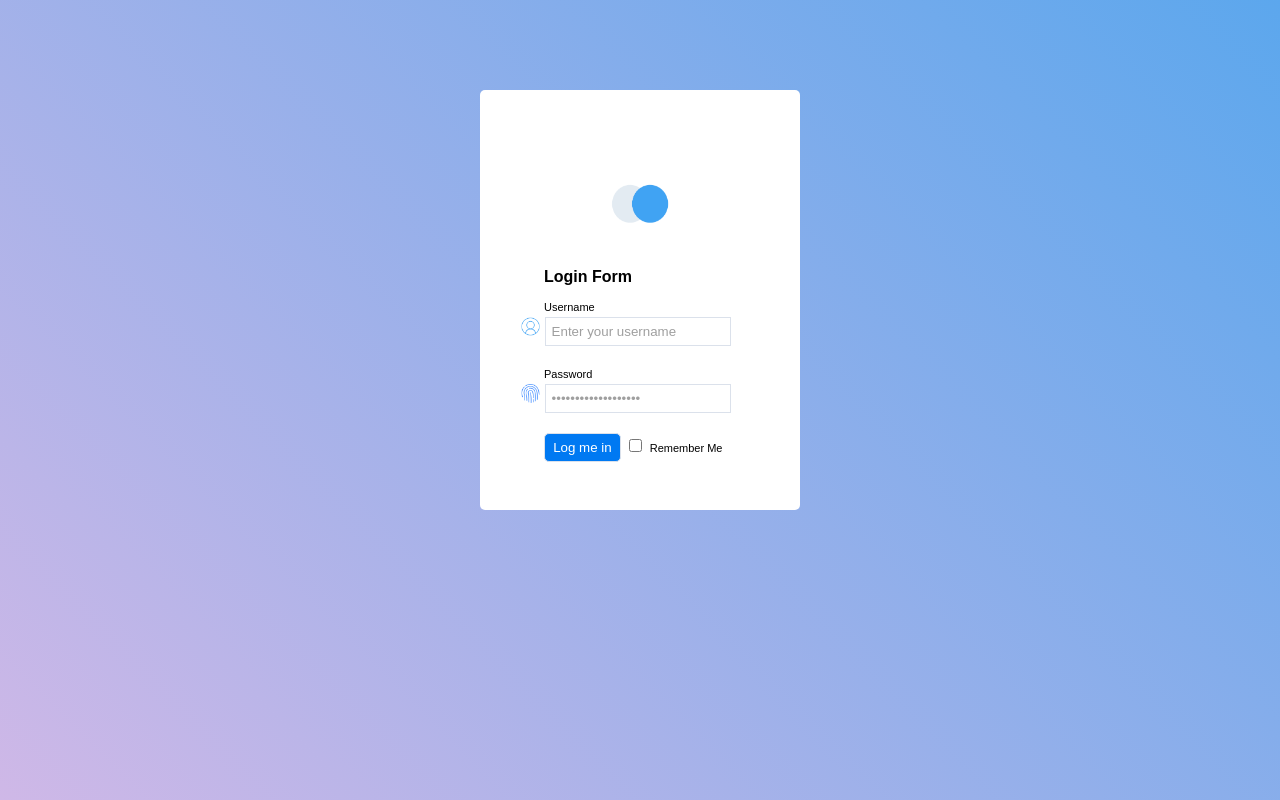
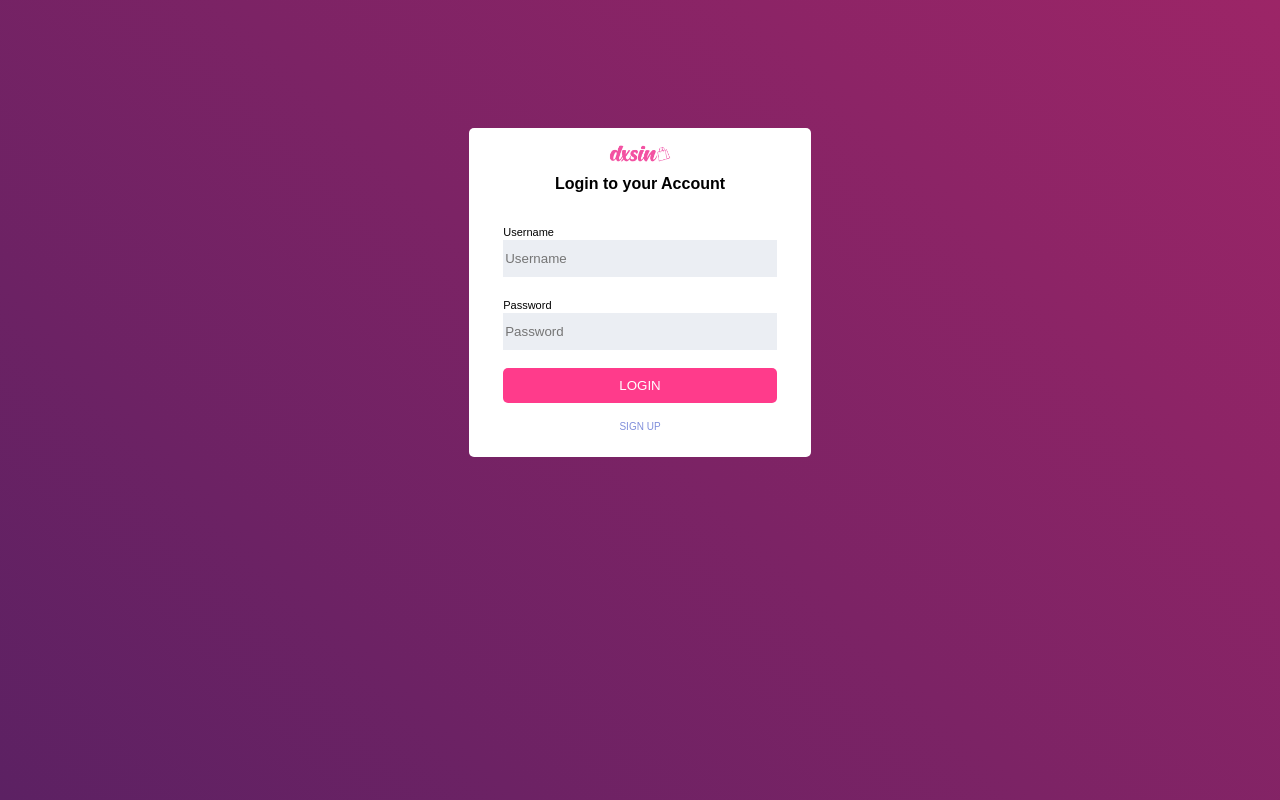
Before and after one commit to Adewol3/Simple-Login-UI, a plain HTML site: page index.html in a window 1280 px wide. Drawn offline with Linux system fonts and the light colour scheme.

Commit message:
Change of Index page

```diff
--- a/index.html
+++ b/index.html
@@ -6,31 +6,27 @@
 <meta name="keywords" content="web development">
 <meta name="author" content="Adewole Boluwatife">
 <meta name="viewport" content="width=device-width, initial-scale=1.0">
-	<title>Login Form</title>
-	<link rel="stylesheet" type="text/css" href="login.css">
-
+	<title>Login Page</title>
+	<link rel="stylesheet" type="text/css" href="main.css">
 </head>
 <body>
-<div class="container">
-<div class="content1">
-<img src="on.png">
-</div>
-<div class="content2">
-<h1>Login Form</h1>
-
-<form>
-<label for="usrname">Username</label><br>
-<img src="user.png">
-	<input type="text" name="usrname" value="Enter your username"><br><br>
-<label for="password">Password</label><br>
-<img src="fingerprint.png">
-	<input type="password" name="password" value="Enter your password"><br><br>
-	<input type="submit" value="Log me in">
-	<input type="checkbox" name="Remember" value="Remember">
-	<label for="remember">Remember Me</label>
-</form>
-	</div>
+<div class="content">
+<div class="logo">
+	<img src="dxsin.png">
 </div>
 
+<div class="form">
+<h1>Login to your Account</h1><br>
+<form>
+	<label for="Username">Username</label><br>
+	<input type="text" name="Username" placeholder="Username"><br><br>
+	<label for="Password">Password</label><br>
+	<input type="text" name="Password" placeholder="Password"><br><br>
+	<input type="submit" value="LOGIN">
+</form>
+</div>
+<br>
+<p>  <a href="Register.html">SIGN UP</a></p>
+</div>
 </body>
 </html>
--- a/login.css
+++ /dev/null
@@ -1,83 +0,0 @@
-html,body{
-	height: 100%;
-	margin: 0;
-	padding: 0;
-	overflow: auto;
-
-
-}
-body{
-	font-family: Arial, Helvetica, sans-serif;
-
-	background-color: #cfb8e7;
-	background: linear-gradient(45deg, #cfb8e7, #5ca7ed);
-
-}
-.container{
-
-	background-color: white;
-
-	width: 320px;
-	height: 420px;
-
-	margin:0 auto;
-	margin-top: 7%;
-	border-radius: 5px;
-
-}
-.content1{
-
-	height: 40%;
-}
-.content1 img{
-	width: 20%;
-	margin-top: 29%;
-	overflow: both;
-	margin-left: 40%;
-
-
-
-}
-.content2{
-
-	margin-left:auto;
-	margin-right: auto;
-
-	width:60%;
-
-
-}
-input{
-	color: #9f9f9f;
-	margin-top: 2px;
-	border: 1px solid #dbe1eb;
-	width:90%;
-	padding: 6px;
-
-}
-input[type=checkbox]{
-	color: black;
-	padding: 0px;
-	width: auto;
-
-
-}
-input[type=submit]{
-	background-color: #0079f2;
-	border-radius: 5px;
-	width: 40%;
-	color:white ;
-}
-label{
-	font-size: 11px;
-}
-h1{
-	font-size: 16px;
-}
-img{
-width: 10%;
-list-style-type: none;
-margin-left: -12%;
-
-
-}
```
Also changed, not shown: Login2.html (deleted, +0 -32 lines).
